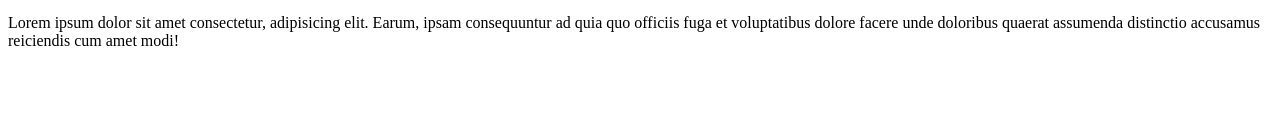
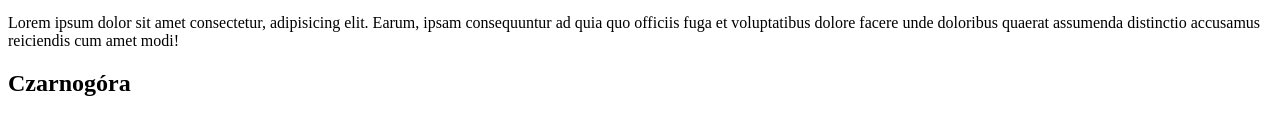
Before and after one commit to magdamadej/projekt_WSB_INLN3_BS, a plain HTML site: page index.html in a window 1280 px wide. Shown: the part 493-628 px from the top of the page. Drawn offline with Linux system fonts and the light colour scheme.

Commit message:
dodaj sekcje czarnogora

```diff
--- a/index.html
+++ b/index.html
@@ -12,5 +12,8 @@
         <img src="chorwacja.jpg" alt="">
         <p>Lorem ipsum dolor sit amet consectetur, adipisicing elit. Earum, ipsam consequuntur ad quia quo officiis fuga et voluptatibus dolore facere unde doloribus quaerat assumenda distinctio accusamus reiciendis cum amet modi!</p>
     </section>
+    <section class="czernogora">
+        <h2>Czarnogóra</h2>
+    </section>
 </body>
 </html>
```
